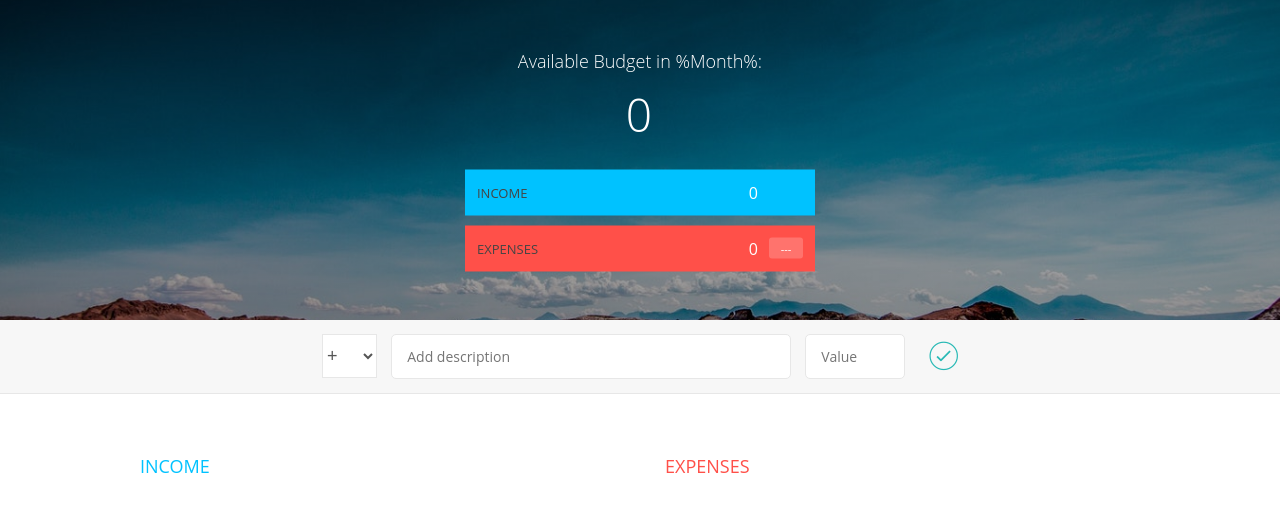
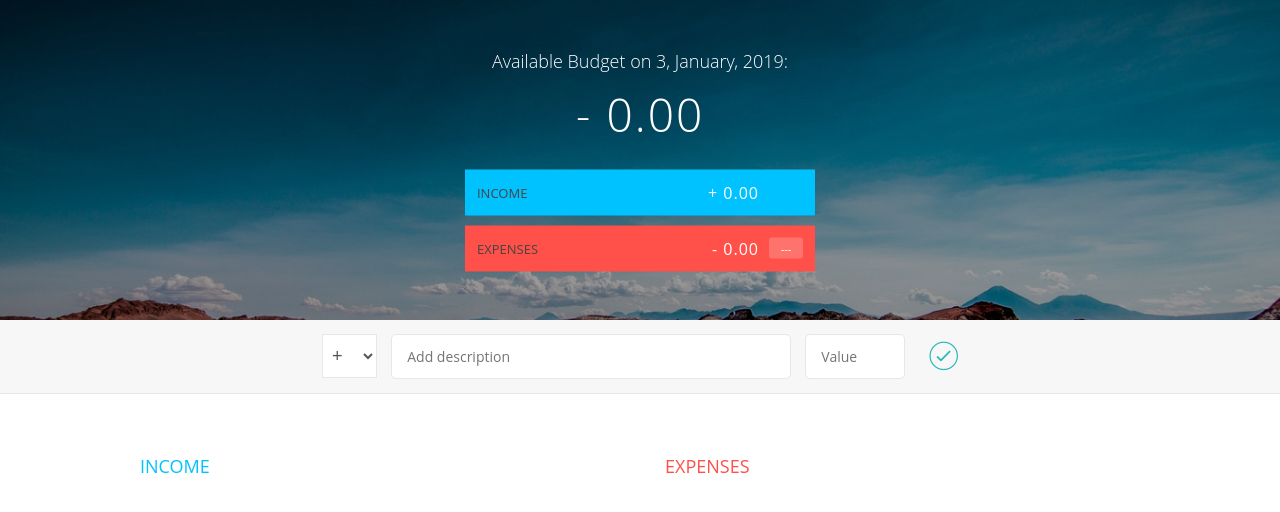
Before and after one commit to jusselman/budget, a plain HTML site: page index.html in a window 1280 px wide. Drawn offline with nearby package versions, Linux system fonts and the light colour scheme.

Commit message:
color border

```diff
--- a/index.html
+++ b/index.html
@@ -1,18 +1,21 @@
 <!DOCTYPE html>
 <html lang="en">
   <head>
-        <meta charset="UTF-8">
+    <meta charset="UTF-8" />
     <!-- <link href="https://fonts.googleapis.com/css?family=Open+Sans:100,300,400,600" rel="stylesheet" type="text/css"> -->
-        <link href="http://code.ionicframework.com/ionicons/2.0.1/css/ionicons.min.css" rel="stylesheet" type="text/css">
-        <link type="text/css" rel="stylesheet" href="style.css">
+    <link
+      href="http://code.ionicframework.com/ionicons/2.0.1/css/ionicons.min.css"
+      rel="stylesheet"
+      type="text/css"
+    />
+    <link type="text/css" rel="stylesheet" href="style.css" />
     <title>Budget Planner</title>
   </head>
   <body>
-
     <div class="top">
       <div class="budget">
         <div class="budget__title">
-                    Available Budget in <span class="budget__title--month">%Month%</span>:
+          Available Budget on <span class="budget__title--month">%Month%</span>:
         </div>
 
         <div class="budget__value">+ 1,234.56</div>
@@ -35,18 +38,22 @@
       </div>
     </div>
 
-
-
     <div class="bottom">
       <div class="add">
         <div class="add__container">
           <select class="add__type">
-                        <option value="inc" selected>+</option>
-                        <option value="exp">-</option>
+            <option value="inc" selected>&nbsp;+</option>
+            <option value="exp">&nbsp;-</option>
           </select>
-                    <input type="text" class="add__description" placeholder="Add description">
-                    <input type="number" class="add__value" placeholder="Value">
-                    <button class="add__btn"><i class="ion-ios-checkmark-outline"></i></button>
+          <input
+            type="text"
+            class="add__description"
+            placeholder="Add description"
+          />
+          <input type="number" class="add__value" placeholder="Value" />
+          <button class="add__btn">
+            <i class="ion-ios-checkmark-outline"></i>
+          </button>
         </div>
       </div>
 
@@ -55,7 +62,6 @@
           <h2 class="icome__title">Income</h2>
 
           <div class="income__list">
-
             <!--
                         <div class="item clearfix" id="income-0">
                             <div class="item__description">Salary</div>
@@ -77,17 +83,13 @@
                             </div>
                         </div>
                         -->
-
           </div>
         </div>
-
-
 
         <div class="expenses">
           <h2 class="expenses__title">Expenses</h2>
 
           <div class="expenses__list">
-
             <!--
                         <div class="item clearfix" id="expense-0">
                             <div class="item__description">Apartment rent</div>
@@ -111,12 +113,9 @@
                             </div>
                         </div>
                         -->
-
           </div>
         </div>
       </div>
-
-
     </div>
 
     <script src="js/main.js"></script>
--- a/js/main.js
+++ b/js/main.js
@@ -147,7 +147,8 @@ var UIController = (function() {
     expensesLabel: '.budget__expenses--value',
     percentageLabel: '.budget__expenses--percentage',
     container: '.container',
-    expensesPercLabel: '.item__percentage'
+    expensesPercLabel: '.item__percentage',
+    dateLabel: '.budget__title--month'
   };
 
   var formatNumber = function(num, type) {
@@ -168,6 +169,12 @@ var UIController = (function() {
     dec = numSplit[1];
 
     return (type === 'exp' ? '-' : '+') + ' ' + int + '.' + dec;
+  };
+
+  var nodeListForEach = function(list, callback) {
+    for (var i = 0; i < list.length; i++) {
+      callback(list[i], i);
+    }
   };
 
   return {
@@ -229,10 +236,20 @@ var UIController = (function() {
     },
 
     displayBudget: function(obj) {
-      document.querySelector(DOMStrings.budgetLabel).textContent = obj.budget;
-      document.querySelector(DOMStrings.incomeLabel).textContent = obj.totalInc;
-      document.querySelector(DOMStrings.expensesLabel).textContent =
-        obj.totalExp;
+      var type;
+      obj.budget > 0 ? (type = 'inc') : (type = 'exp');
+
+      document.querySelector(DOMStrings.budgetLabel).textContent = formatNumber(
+        obj.budget,
+        type
+      );
+      document.querySelector(DOMStrings.incomeLabel).textContent = formatNumber(
+        obj.totalInc,
+        'inc'
+      );
+      document.querySelector(
+        DOMStrings.expensesLabel
+      ).textContent = formatNumber(obj.totalExp, 'exp');
 
       if (obj.percentage > 0) {
         document.querySelector(DOMStrings.percentageLabel).textContent =
@@ -261,12 +278,6 @@ var UIController = (function() {
     displayPercentages: function(percentages) {
       var fields = document.querySelectorAll(DOMStrings.expensesPercLabel);
 
-      var nodeListForEach = function(list, callback) {
-        for (var i = 0; i < list.length; i++) {
-          callback(list[i], i);
-        }
-      };
-
       nodeListForEach(fields, function(current, index) {
         if (percentages[index] > 0) {
           current.textContent = percentages[index] + '%';
@@ -274,6 +285,51 @@ var UIController = (function() {
           current.textContent = '---';
         }
       });
+    },
+
+    displayMonth: function() {
+      var now, day, month, months, year;
+
+      now = new Date();
+
+      day = now.getDay();
+
+      month = now.getMonth();
+
+      months = [
+        'January',
+        'February',
+        'March',
+        'April',
+        'May',
+        'June',
+        'July',
+        'August',
+        'September',
+        'October',
+        'November',
+        'December'
+      ];
+
+      year = now.getFullYear();
+      document.querySelector(DOMStrings.dateLabel).textContent =
+        day + ', ' + months[month] + ', ' + year;
+    },
+
+    changedType: function() {
+      var fields = document.querySelectorAll(
+        DOMStrings.inputType +
+          ',' +
+          DOMStrings.inputDescription +
+          ',' +
+          DOMStrings.inputValue
+      );
+
+      nodeListForEach(fields, function(cur) {
+        cur.classList.toggle('red-focus');
+      });
+
+      document.querySelector(DOMStrings.inputBtn).classList.toggle('red');
     },
 
     getDOMStrings: function() {
@@ -298,6 +354,10 @@ var controller = (function(budgetCtrl, UICtrl) {
     document
       .querySelector(DOM.container)
       .addEventListener('click', ctrlDeleteItem);
+
+    document
+      .querySelector(DOM.inputType)
+      .addEventListener('change', UICtrl.changedType);
   };
 
   var updateBudget = function() {
@@ -380,6 +440,7 @@ var controller = (function(budgetCtrl, UICtrl) {
   return {
     init: function() {
       console.log('App has started.');
+      UICtrl.displayMonth();
       UICtrl.displayBudget({
         budget: 0,
         totalInc: 0,
```
Lines whose indentation alone changed are shown as unchanged.
